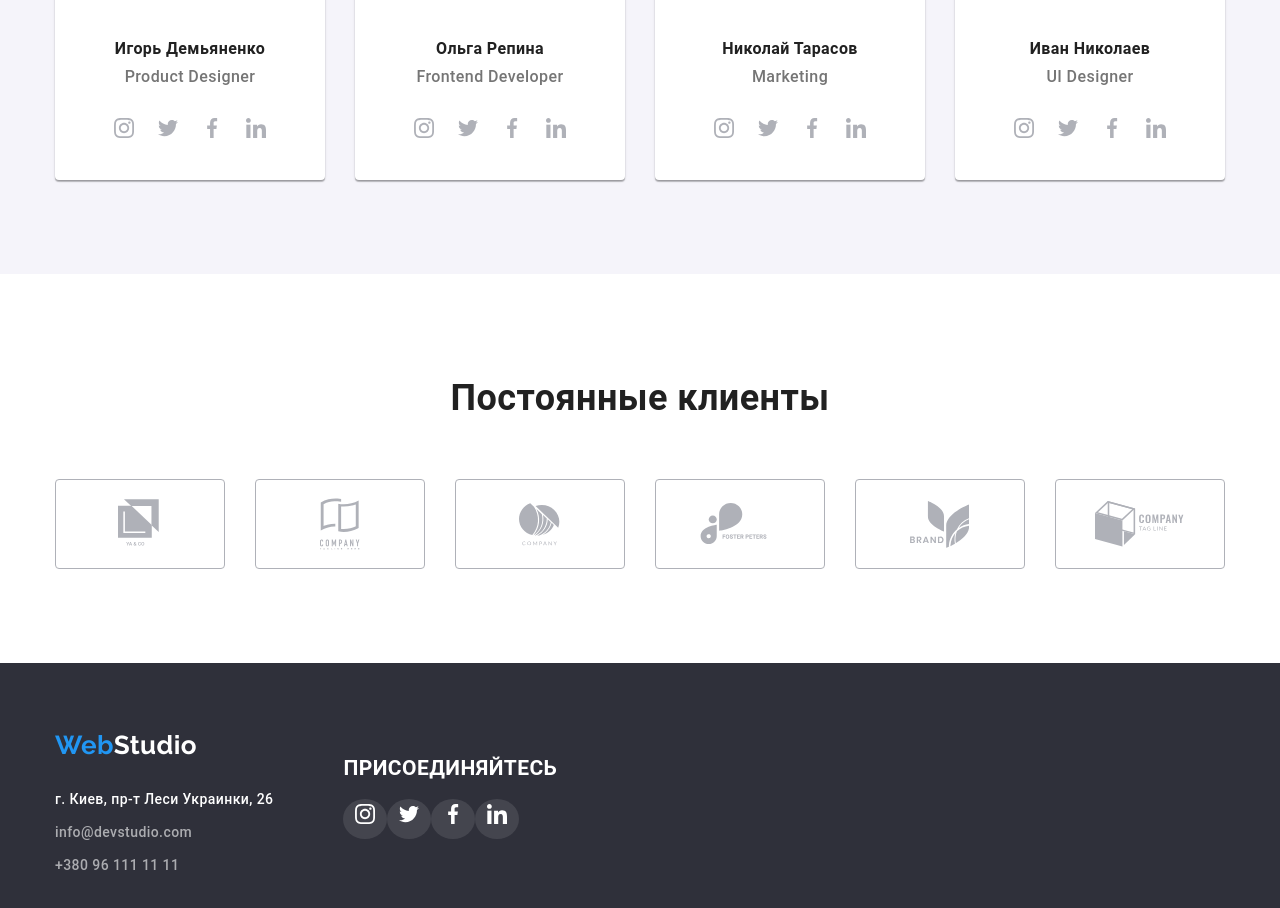
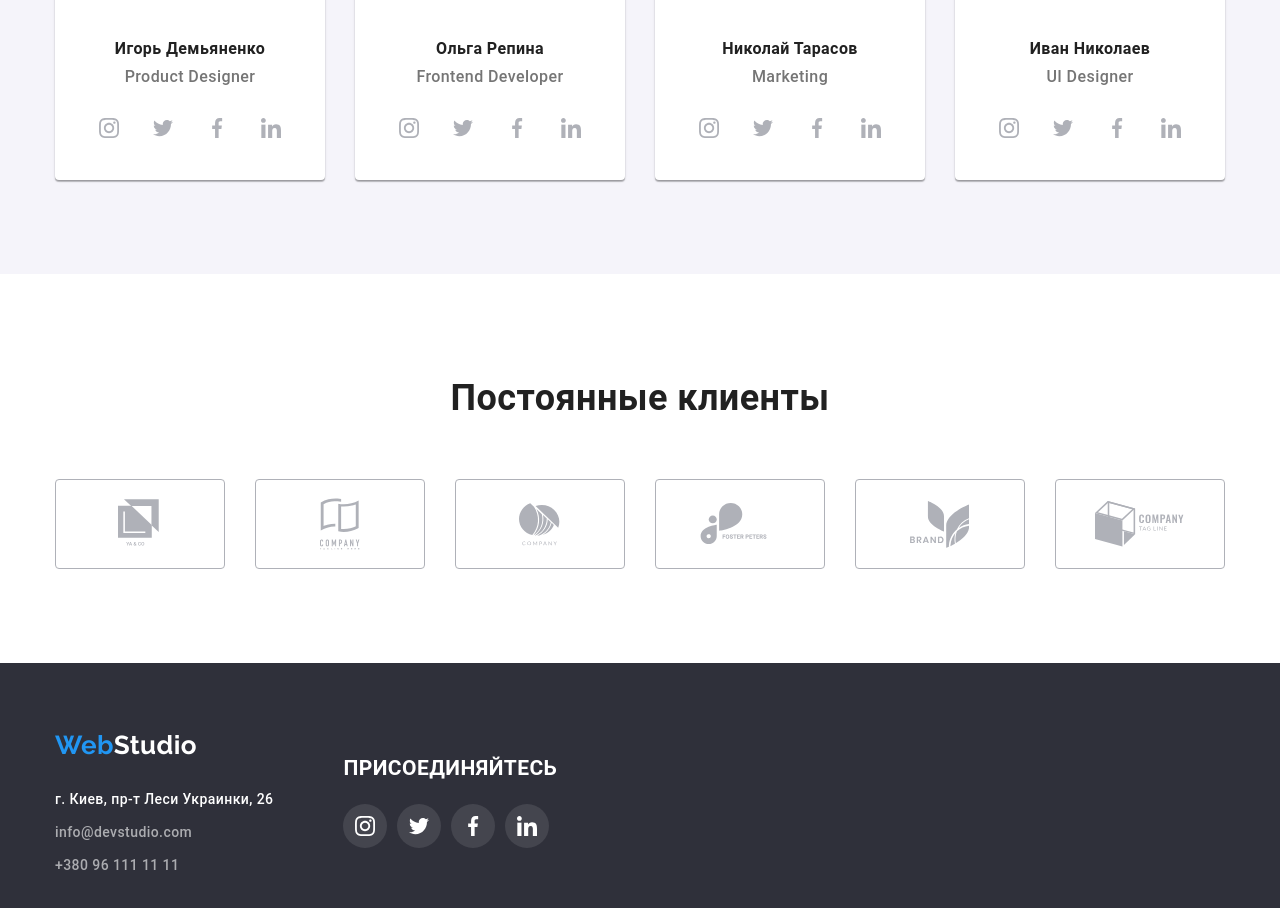
Before and after one commit to uroboro-ua/goit-markup-hw-04, a plain HTML site: page index.html in a window 1280 px wide. Shown: the part 2113-3021 px from the top of the page. Drawn offline with Linux system fonts and the light colour scheme.

Commit message:
Change #3
Add class from li social-list and li footer-social-list and fill them

```diff
--- a/css/styles.css
+++ b/css/styles.css
@@ -304,6 +304,13 @@ body {
   justify-content: center;
 }
 .social-item {
+  margin-right: 10px;
+  border-radius: 50%;
+}
+.social-item:nth-child(4n) {
+  margin-right: 0;
+}
+.social-link {
   display: flex;
   justify-content: center;
   align-items: center;
@@ -481,17 +488,23 @@ body {
   color: var(--white-color);
 }
 
-.footer-social-item {
-  line-height: 0;
+.footer-social-link {
+  display: flex;
+  justify-content: center;
+  align-items: center;
   width: 44px;
   height: 44px;
-  padding: 12px;
   border-radius: 50%;
   background-color: var(--white-icon-color);
 }
 
-.footer-social-item:not(:last-child) {
+.footer-social-item {
   margin-right: 10px;
+  border-radius: 50%;
+}
+
+.footer-social-item:nth-child(4n) {
+  margin-right: 0;
 }
 
 .footer-social-item:hover {
--- a/index.html
+++ b/index.html
@@ -190,8 +190,8 @@
               <h3 class="null card-fullname">Игорь Демьяненко</h3>
               <p class="null card-description">Product Designer</p>
               <ul class="null list social-list">
-                <li class="">
-                  <a href="#" class="link social-item">
+                <li class="social-item">
+                  <a href="#" class="link social-link">
                     <svg class="social-icon">
                       <use
                         href="./images/icons/sprite-social-icon.svg#instagram-icon"
@@ -199,8 +199,8 @@
                     </svg>
                   </a>
                 </li>
-                <li class="">
-                  <a href="#" class="link social-item">
+                <li class="social-item">
+                  <a href="#" class="link social-link">
                     <svg class="social-icon">
                       <use
                         href="./images/icons/sprite-social-icon.svg#twitter-icon"
@@ -208,8 +208,8 @@
                     </svg>
                   </a>
                 </li>
-                <li class="">
-                  <a href="#" class="link social-item">
+                <li class="social-item">
+                  <a href="#" class="link social-link">
                     <svg class="social-icon">
                       <use
                         href="./images/icons/sprite-social-icon.svg#facebook-icon"
@@ -217,8 +217,8 @@
                     </svg>
                   </a>
                 </li>
-                <li class="">
-                  <a href="#" class="link social-item">
+                <li class="social-item">
+                  <a href="#" class="link social-link">
                     <svg class="social-icon">
                       <use
                         href="./images/icons/sprite-social-icon.svg#linkedin-icon"
@@ -233,8 +233,8 @@
               <h3 class="null card-fullname">Ольга Репина</h3>
               <p class="null card-description">Frontend Developer</p>
               <ul class="null list social-list">
-                <li class="">
-                  <a href="#" class="link social-item">
+                <li class="social-item">
+                  <a href="#" class="link social-link">
                     <svg class="social-icon">
                       <use
                         href="./images/icons/sprite-social-icon.svg#instagram-icon"
@@ -242,8 +242,8 @@
                     </svg>
                   </a>
                 </li>
-                <li class="">
-                  <a href="#" class="link social-item">
+                <li class="social-item">
+                  <a href="#" class="link social-link">
                     <svg class="social-icon">
                       <use
                         href="./images/icons/sprite-social-icon.svg#twitter-icon"
@@ -251,8 +251,8 @@
                     </svg>
                   </a>
                 </li>
-                <li class="">
-                  <a href="#" class="link social-item">
+                <li class="social-item">
+                  <a href="#" class="link social-link">
                     <svg class="social-icon">
                       <use
                         href="./images/icons/sprite-social-icon.svg#facebook-icon"
@@ -260,8 +260,8 @@
                     </svg>
                   </a>
                 </li>
-                <li class="">
-                  <a href="#" class="link social-item">
+                <li class="social-item">
+                  <a href="#" class="link social-link">
                     <svg class="social-icon">
                       <use
                         href="./images/icons/sprite-social-icon.svg#linkedin-icon"
@@ -280,8 +280,8 @@
               <h3 class="null card-fullname">Николай Тарасов</h3>
               <p class="null card-description">Marketing</p>
               <ul class="null list social-list">
-                <li class="">
-                  <a href="#" class="link social-item">
+                <li class="social-item">
+                  <a href="#" class="link social-link">
                     <svg class="social-icon">
                       <use
                         href="./images/icons/sprite-social-icon.svg#instagram-icon"
@@ -289,8 +289,8 @@
                     </svg>
                   </a>
                 </li>
-                <li class="">
-                  <a href="#" class="link social-item">
+                <li class="social-item">
+                  <a href="#" class="link social-link">
                     <svg class="social-icon">
                       <use
                         href="./images/icons/sprite-social-icon.svg#twitter-icon"
@@ -298,8 +298,8 @@
                     </svg>
                   </a>
                 </li>
-                <li class="">
-                  <a href="#" class="link social-item">
+                <li class="social-item">
+                  <a href="#" class="link social-link">
                     <svg class="social-icon">
                       <use
                         href="./images/icons/sprite-social-icon.svg#facebook-icon"
@@ -307,8 +307,8 @@
                     </svg>
                   </a>
                 </li>
-                <li class="">
-                  <a href="#" class="link social-item">
+                <li class="social-item">
+                  <a href="#" class="link social-link">
                     <svg class="social-icon">
                       <use
                         href="./images/icons/sprite-social-icon.svg#linkedin-icon"
@@ -328,8 +328,8 @@
               <h3 class="null card-fullname">Иван Николаев</h3>
               <p class="null card-description">UI Designer</p>
               <ul class="null list social-list">
-                <li class="">
-                  <a href="#" class="link social-item">
+                <li class="social-item">
+                  <a href="#" class="link social-link">
                     <svg class="social-icon">
                       <use
                         href="./images/icons/sprite-social-icon.svg#instagram-icon"
@@ -337,8 +337,8 @@
                     </svg>
                   </a>
                 </li>
-                <li class="">
-                  <a href="#" class="link social-item">
+                <li class="social-item">
+                  <a href="#" class="link social-link">
                     <svg class="social-icon">
                       <use
                         href="./images/icons/sprite-social-icon.svg#twitter-icon"
@@ -346,8 +346,8 @@
                     </svg>
                   </a>
                 </li>
-                <li class="">
-                  <a href="#" class="link social-item">
+                <li class="social-item">
+                  <a href="#" class="link social-link">
                     <svg class="social-icon">
                       <use
                         href="./images/icons/sprite-social-icon.svg#facebook-icon"
@@ -355,8 +355,8 @@
                     </svg>
                   </a>
                 </li>
-                <li class="">
-                  <a href="#" class="link social-item">
+                <li class="social-item">
+                  <a href="#" class="link social-link">
                     <svg class="social-icon">
                       <use
                         href="./images/icons/sprite-social-icon.svg#linkedin-icon"
@@ -462,8 +462,8 @@
         <div class="null social-container">
           <h2 class="footer-heading">присоединяйтесь</h2>
           <ul class="null list footer-social-list">
-            <li class="">
-              <a href="#" class="link footer-social-item">
+            <li class="footer-social-item">
+              <a href="#" class="link footer-social-link">
                 <svg class="footer-social-icon">
                   <use
                     href="./images/icons/sprite-social-icon.svg#instagram-icon"
@@ -471,8 +471,8 @@
                 </svg>
               </a>
             </li>
-            <li class="">
-              <a href="#" class="link footer-social-item">
+            <li class="footer-social-item">
+              <a href="#" class="link footer-social-link">
                 <svg class="footer-social-icon">
                   <use
                     href="./images/icons/sprite-social-icon.svg#twitter-icon"
@@ -480,8 +480,8 @@
                 </svg>
               </a>
             </li>
-            <li class="">
-              <a href="#" class="link footer-social-item">
+            <li class="footer-social-item">
+              <a href="#" class="link footer-social-link">
                 <svg class="footer-social-icon">
                   <use
                     href="./images/icons/sprite-social-icon.svg#facebook-icon"
@@ -489,8 +489,8 @@
                 </svg>
               </a>
             </li>
-            <li class="">
-              <a href="#" class="link footer-social-item">
+            <li class="footer-social-item">
+              <a href="#" class="link footer-social-link">
                 <svg class="footer-social-icon">
                   <use
                     href="./images/icons/sprite-social-icon.svg#linkedin-icon"
```
Also changed, not shown: portfolio.html (+8 -8 lines).
